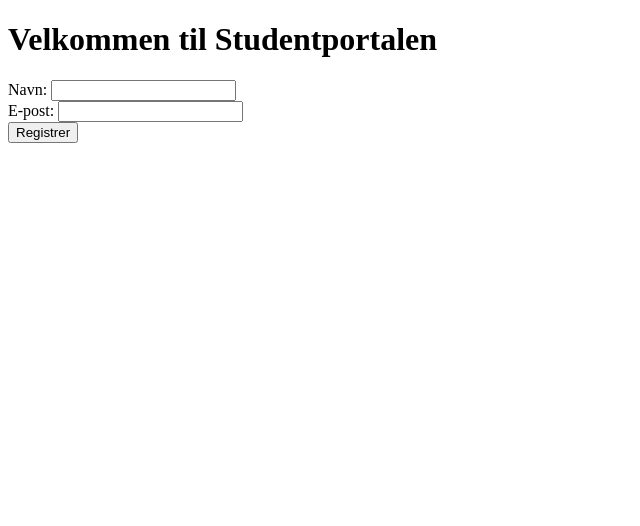
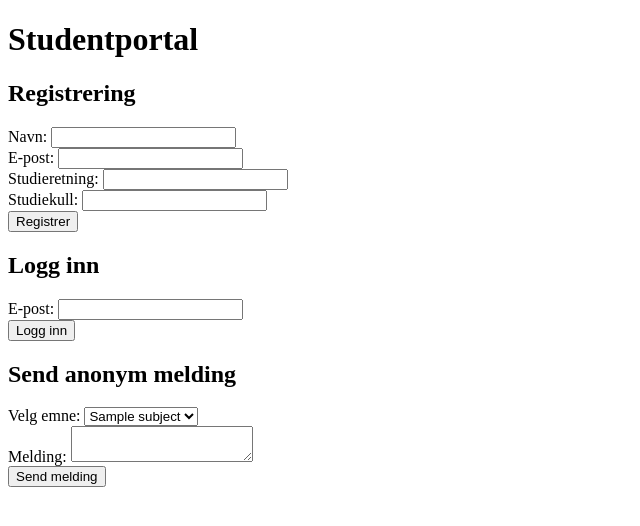
Before and after one commit to DanaDiyar/DatasikkerhetProsjekt, a PHP site: page /student.php in a window 1280 px wide. Shown: the top 526 px of the page, without its empty margins (0-640 px from the left). Run offline with PHP 8.4, Linux system fonts and the light colour scheme; tables that the repository leaves empty or names only in its code hold one stand-in row (values such as "Sample post"); a stand-in replaces the project's code that opens the database connection.

Commit message:
Update student.php

```diff
--- a/frontend/student.php
+++ b/frontend/student.php
@@ -1,5 +1,63 @@
 <?php
 session_start();
+require 'db.php';  // Sørg for at db.php har en korrekt databaseforbindelse
+
+$errors = [];
+$success = "";
+
+// Registrering av student
+if (isset($_POST['register'])) {
+    $name = $_POST['name'];
+    $email = $_POST['email'];
+    $study_program = $_POST['study_program'];
+    $year = $_POST['year'];
+
+    // Sjekk om e-post allerede eksisterer
+    $stmt = $pdo->prepare("SELECT id FROM students WHERE email = ?");
+    $stmt->execute([$email]);
+    if ($stmt->fetch()) {
+        $errors[] = "E-post er allerede registrert.";
+    } else {
+        // Sett inn studentdata
+        $stmt = $pdo->prepare("INSERT INTO students (name, email, study_program, year) VALUES (?, ?, ?, ?)");
+        if ($stmt->execute([$name, $email, $study_program, $year])) {
+            $success = "Registrering vellykket! Du kan nå logge inn.";
+        } else {
+            $errors[] = "Feil ved registrering.";
+        }
+    }
+}
+
+// Innlogging
+if (isset($_POST['login'])) {
+    $email = $_POST['email'];
+
+    $stmt = $pdo->prepare("SELECT * FROM students WHERE email = ?");
+    $stmt->execute([$email]);
+    $student = $stmt->fetch(PDO::FETCH_ASSOC);
+
+    if ($student) {
+        $_SESSION['student_id'] = $student['id'];
+        $_SESSION['student_name'] = $student['name'];
+        header("Location: dashboard.php");
+        exit();
+    } else {
+        $errors[] = "Feil e-post eller passord.";
+    }
+}
+
+// Anonym melding
+if (isset($_POST['send_message'])) {
+    $subject_id = $_POST['subject_id'];
+    $message_text = $_POST['message_text'];
+
+    $stmt = $pdo->prepare("INSERT INTO messages (subject_id, message_text) VALUES (?, ?)");
+    if ($stmt->execute([$subject_id, $message_text])) {
+        $success = "Meldingen er sendt anonymt.";
+    } else {
+        $errors[] = "Feil ved sending av melding.";
+    }
+}
 ?>
 
 <!DOCTYPE html>
@@ -7,20 +65,52 @@ session_start();
 <head>
     <meta charset="UTF-8">
     <meta name="viewport" content="width=device-width, initial-scale=1.0">
-    <title>Testside</title>
+    <title>Studentportal</title>
 </head>
 <body>
-    <h1>Velkommen til Studentportalen</h1>
+    <h1>Studentportal</h1>
+
+    <?php if ($success): ?>
+        <p style="color: green;"><?= htmlspecialchars($success) ?></p>
+    <?php endif; ?>
+
+    <?php if (!empty($errors)): ?>
+        <ul style="color: red;">
+            <?php foreach ($errors as $error): ?>
+                <li><?= htmlspecialchars($error) ?></li>
+            <?php endforeach; ?>
+        </ul>
+    <?php endif; ?>
+
+    <h2>Registrering</h2>
     <form method="post">
         Navn: <input type="text" name="name" required><br>
         E-post: <input type="email" name="email" required><br>
+        Studieretning: <input type="text" name="study_program" required><br>
+        Studiekull: <input type="number" name="year" required><br>
         <input type="submit" name="register" value="Registrer">
     </form>
 
-    <?php
-    if (isset($_POST['register'])) {
-        echo "<p>Registrering vellykket for: " . htmlspecialchars($_POST['name']) . " med e-post: " . htmlspecialchars($_POST['email']) . "</p>";
-    }
-    ?>
+    <h2>Logg inn</h2>
+    <form method="post">
+        E-post: <input type="email" name="email" required><br>
+        <input type="submit" name="login" value="Logg inn">
+    </form>
+
+    <h2>Send anonym melding</h2>
+    <form method="post">
+        Velg emne:
+        <select name="subject_id">
+            <?php
+            $stmt = $pdo->query("SELECT id, subject_name FROM subjects");
+            while ($row = $stmt->fetch(PDO::FETCH_ASSOC)) {
+                echo "<option value='{$row['id']}'>{$row['subject_name']}</option>";
+            }
+            ?>
+        </select><br>
+        Melding: <textarea name="message_text" required></textarea><br>
+        <input type="submit" name="send_message" value="Send melding">
+    </form>
+
 </body>
 </html>
```
